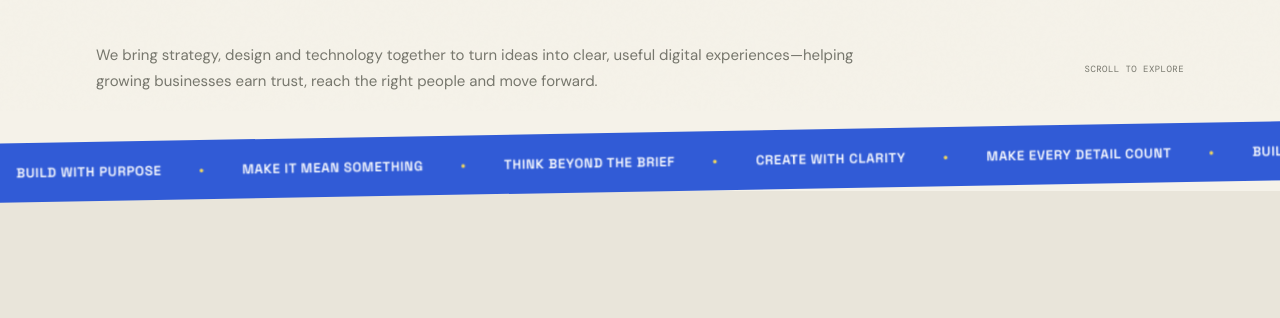
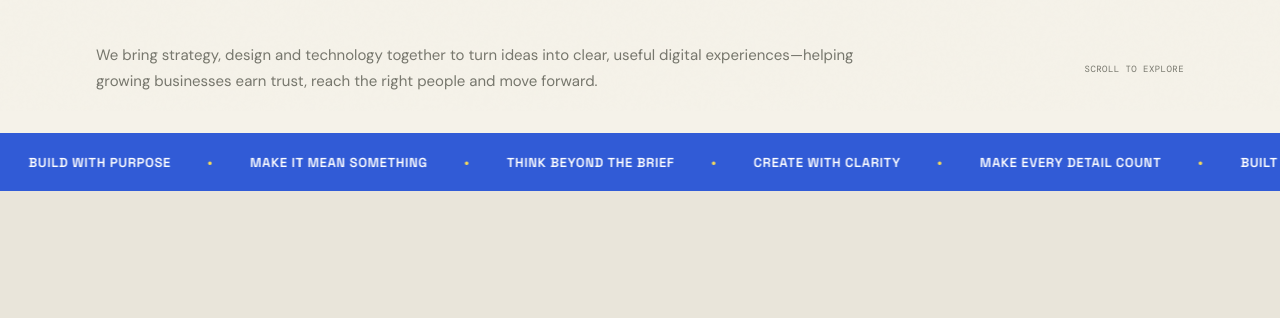
Before and after one commit to ank1tdey/WebToU, a plain HTML site: page index.html in a window 1280 px wide. Shown: the part 689-1007 px from the top of the page. Drawn offline with nearby package versions, Linux system fonts and the light colour scheme.

Commit message:
Add files via upload

```diff
--- a/style.css
+++ b/style.css
@@ -2555,3 +2555,10 @@ footer {
     min-height: 58px;
   }
 }
+
+
+/* WebToU hero marquee alignment: remove the slight diagonal tilt.
+   The continuous horizontal loop on .marquee-track remains unchanged. */
+.marquee {
+  transform: none !important;
+}
```
